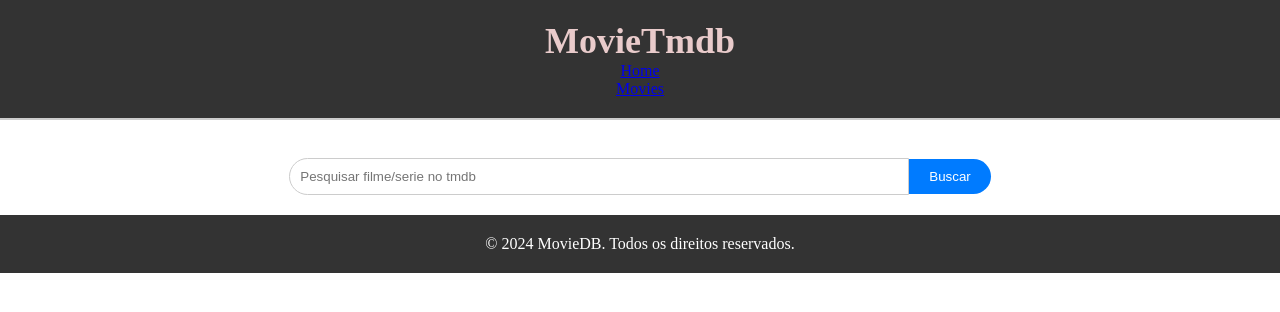
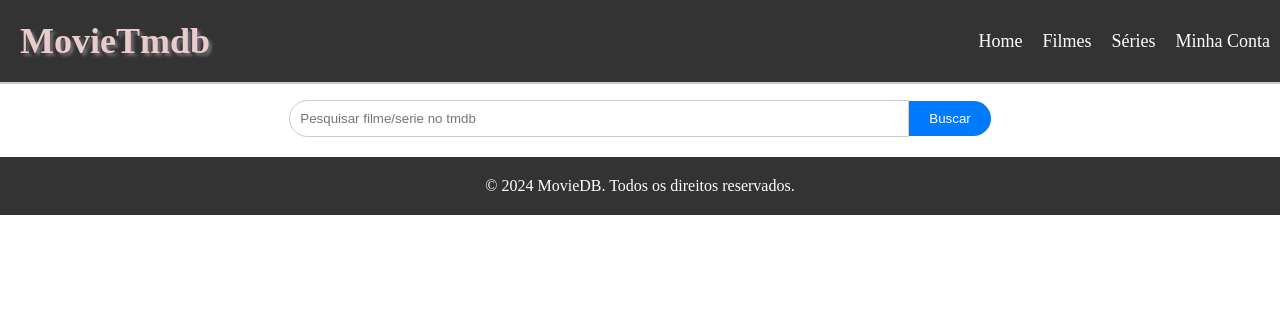
Before and after one commit to thalesxbrasileiro/movie-tmdb, an Angular app: page / in a window 1280 px wide. Shown: the top 312 px of the page. Built offline with nearby package versions, Linux system fonts and the light colour scheme.

Commit message:
refactor: Ajustando o header

```diff
--- a/src/app/app.component.css
+++ b/src/app/app.component.css
@@ -0,0 +1,3 @@
+main {
+    margin-top: 100px;
+}
--- a/src/app/app.component.html
+++ b/src/app/app.component.html
@@ -1,6 +1,7 @@
 <section>
     <app-header></app-header>
-    <br>
-    <app-resultado-pesquisa></app-resultado-pesquisa>
+    <main>
+        <app-resultado-pesquisa></app-resultado-pesquisa>
+    </main>
     <app-footer></app-footer>
 </section>
--- a/src/app/components/header/header.component.css
+++ b/src/app/components/header/header.component.css
@@ -1,97 +1,46 @@
 /* Estilo para o cabeçalho */
 header {
-    text-align: center; /* Centraliza o conteúdo */
-    padding: 20px 0; /* Adiciona espaço acima e abaixo do cabeçalho */
-    background-color: #333; /* Cor de fundo do cabeçalho */
-    border-bottom: 2px solid #ccc; /* Adiciona uma borda na parte inferior */
+  background-color: #333;
+  border-bottom: 2px solid #ccc;
+  padding: 20px 0;
+  display: flex;
+  justify-content: space-between;
+  align-items: center;
+  position: fixed;
+  top: 0;
+  width: 100%;
+  z-index: 1000;
 }
 
 /* Estilo para o nome do site */
 .nome-do-site {
-    font-size: 36px; /* Tamanho da fonte maior */
-    color: #e9cbcb; /* Cor do texto */
-    font-weight: bold; /* Negrito */
+  font-size: 36px;
+  color: #e9cbcb;
+  font-weight: bold;
+  text-decoration: none;
+  margin-left: 20px;
+  text-shadow: 3px 3px 3px #6b6b70;
 }
 
-/* Estilo para a seção principal */
-section {
-    margin: 20px auto; /* Centraliza a seção */
-    max-width: 800px; /* Define a largura máxima da seção */
+/* Estilo para a navegação */
+nav ul {
+  padding: 0;
+  list-style-type: none;
+  display: flex;
+  justify-content: center;
 }
 
-/* Estilo para o container dos elementos de entrada */
-div {
-    margin-bottom: 20px; /* Aumenta o espaço entre os elementos */
+nav ul li {
+  margin: 0 10px;
 }
 
-/* Estilo para o campo de pesquisa */
-input[type="text"] {
-    padding: 10px; /* Aumenta o espaço interno */
-    width: 100%; /* Preenche todo o espaço disponível */
-    border: 2px solid #ccc; /* Adiciona uma borda */
-    border-radius: 5px; /* Borda arredondada */
-    box-sizing: border-box; /* Inclui a borda no tamanho total do elemento */
+nav ul li a {
+  color: #fff;
+  text-decoration: none;
+  font-size: 18px;
+  transition: color 0.3s;
 }
 
-/* Estilo para o botão de busca */
-button {
-    padding: 10px 20px; /* Aumenta o espaço interno */
-    background-color: #007bff; /* Cor de fundo */
-    color: white; /* Cor do texto */
-    border: none; /* Remove a borda */
-    border-radius: 5px; /* Borda arredondada */
-    cursor: pointer; /* Muda o cursor para o ponteiro ao passar por cima */
+nav ul li a:hover {
+  color: #007bff;
 }
-
-button:hover {
-    background-color: #0056b3; /* Cor de fundo mais escura ao passar o mouse */
-}
-
-/* Estilo para os resultados da pesquisa */
-h3 {
-    margin-top: 20px; /* Aumenta o espaço acima do título */
-}
-
-ul {
-    padding: 0;
-    list-style-type: none;
-}
-
-/* Estilo para o card */
-.card {
-    background-color: #ffffff; /* Cor de fundo */
-    border: 1px solid #ddd; /* Borda */
-    border-radius: 5px; /* Borda arredondada */
-    padding: 20px; /* Espaçamento interno */
-    box-shadow: 0 4px 8px rgba(0, 0, 0, 0.1); /* Sombra */
-    transition: all 0.3s ease; /* Transição suave */
-}
-
-.card:hover {
-    transform: scale(1.02); /* Efeito de escala ao passar o mouse */
-    box-shadow: 0 8px 16px rgba(0, 0, 0, 0.1); /* Sombra mais forte */
-}
-
-.card img {
-    max-width: 100%;
-    height: auto;
-    border-radius: 5px;
-}
-
-.card-content {
-    padding: 10px;
-}
-
-/* Estilo para os botões de detalhes */
-button {
-    padding: 10px 20px; /* Aumenta o espaço interno */
-    background-color: #007bff; /* Cor de fundo */
-    color: white; /* Cor do texto */
-    border: none; /* Remove a borda */
-    border-radius: 5px; /* Borda arredondada */
-    cursor: pointer; /* Muda o cursor para o ponteiro ao passar por cima */
-}
-
-button:hover {
-    background-color: #0056b3; /* Cor de fundo mais escura ao passar o mouse */
-}
--- a/src/app/components/header/header.component.html
+++ b/src/app/components/header/header.component.html
@@ -1,9 +1,11 @@
 <header>
   <h1 class="nome-do-site">MovieTmdb</h1>
-    <nav>
-      <ul>
-        <li><a routerLink="/">Home</a></li>
-        <li><a routerLink="/movies">Movies</a></li>
-      </ul>
-    </nav>
+  <nav>
+    <ul>
+      <li><a routerLink="/">Home</a></li>
+      <li><a routerLink="/movies">Filmes</a></li>
+      <li><a routerLink="/series">Séries</a></li>
+      <li class="minha-conta"><a routerLink="/minha-conta">Minha Conta</a></li>
+    </ul>
+  </nav>
 </header>
```
